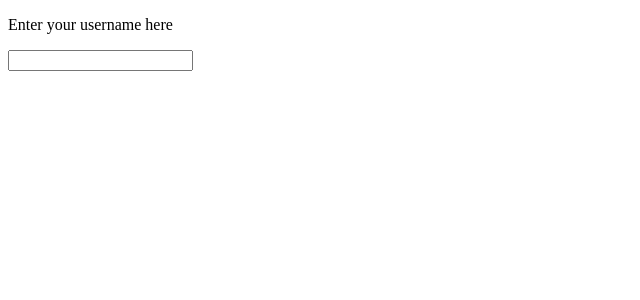
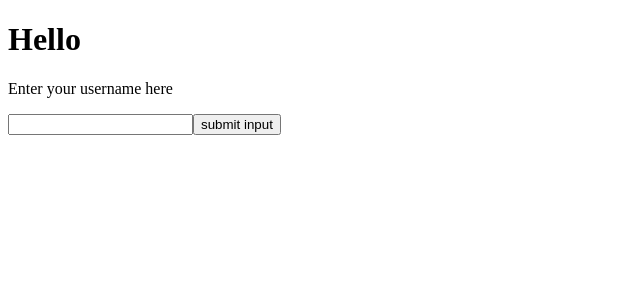
Before and after one commit to Emuohwo/reactw3, a React (Create React App) app: page / in a window 1280 px wide. Shown: the top 300 px of the page, without its empty margins (0-640 px from the left). Built offline with nearby package versions, Linux system fonts and the light colour scheme.

Commit message:
Submitting forms

```diff
--- a/src/index.js
+++ b/src/index.js
@@ -7,24 +7,33 @@ class HandlingForm extends React.Component {
         this.state = {username: ''}
     }
 
-    conditionalRendering = (event) => {
+    changeHandler = (event) => {
         this.setState({username: event.target.value})
     }
 
+    submitHandler = (evt) => {
+        evt.preventDefault();
+        alert('You are submiting ' + this.state.username)
+    }
     render() {
-        let header;
-        if(this.state.username) {
-            header = <h1>Hello {this.state.username}</h1>
-        } else {
-            header = ''
-        }
+        // let header = '';
+        // if(this.state.username) {
+        //     header = <h1>Hello {this.state.username}</h1>
+        // } else {
+        //     header = ''
+        // }
         return (
-            <form>
-                {header}
+            <form onSubmit={this.submitHandler}>
+                 <h1>Hello {this.state.username}</h1>
+                {/* {header} */}
                 <p> Enter your username here</p>
                 <input
                  type='text'
-                  onChange={this.conditionalRendering}
+                  onChange={this.changeHandler}
+                />
+                <input
+                  type='submit'
+                  value='submit input'
                 />
             </form>
         )
@@ -33,5 +42,4 @@ class HandlingForm extends React.Component {
 
 ReactDOM.render(<HandlingForm />, document.getElementById('root'));
 
-// getSnapshotBeforeUpdate method is use with componentDidMount method to
-// avoid throwing error
+// remove the commented lines above to activate conditional rendering
```
